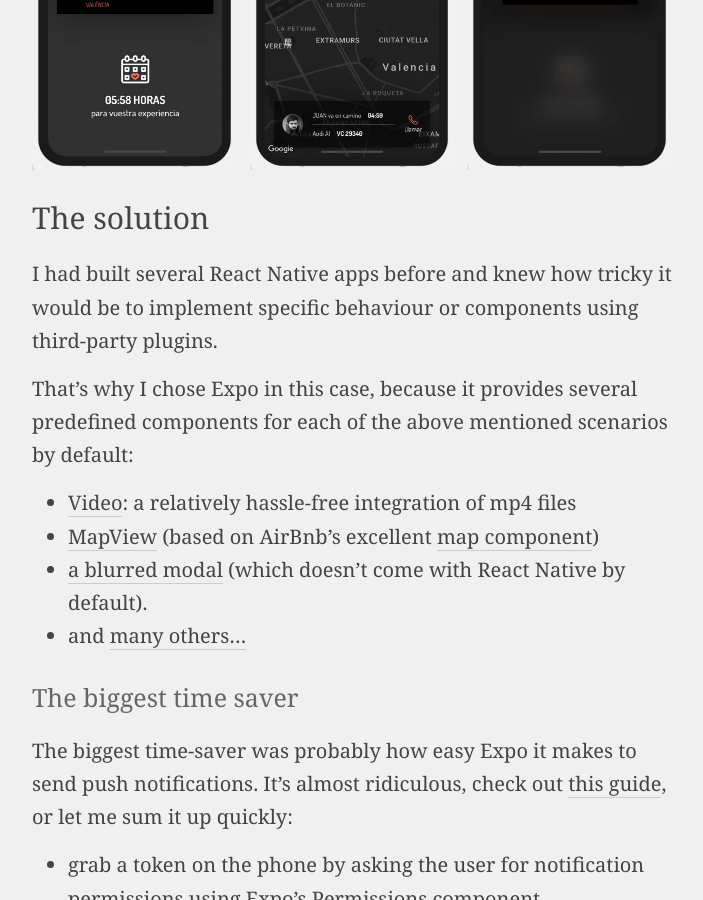
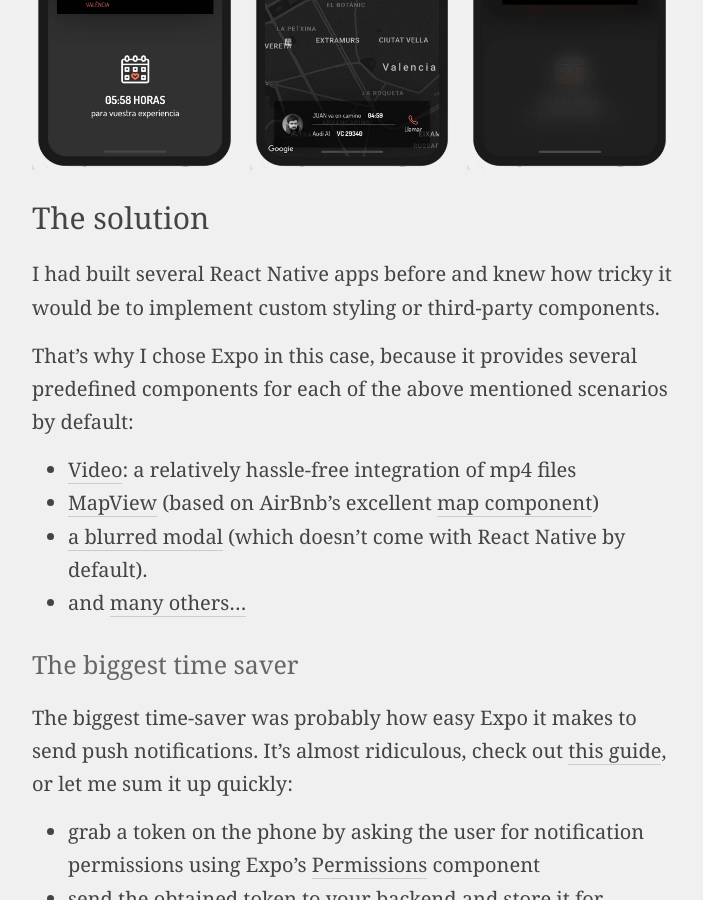
Before and after one commit to marcelkalveram/marcelkalveram.github.io, a Jekyll site: the page built from _posts/2018-05-04-speeding-up-the-build-of-a-surprise-dinner-app-with-expo.md, in a window 1280 px wide and 900 px high, scrolled down 1462 px. Shown: the whole window, without its empty margins (288-991 px from the left). Built offline with Jekyll 4.4.1, drawn with Linux system fonts in a browser that asks for light colours; comment, search, counter and statistics services are not loaded.

Commit message:
minor content changes

```diff
--- a/_posts/2018-05-04-speeding-up-the-build-of-a-surprise-dinner-app-with-expo.md
+++ b/_posts/2018-05-04-speeding-up-the-build-of-a-surprise-dinner-app-with-expo.md
@@ -41,7 +41,7 @@ Tasks in this project included:
 
 ## The solution
 
-I had built several React Native apps before and knew how tricky it would be to implement specific behaviour or components using third-party plugins.
+I had built several React Native apps before and knew how tricky it would be to implement custom styling or third-party components.
 
 That’s why I chose Expo in this case, because it provides several predefined components for each of the above mentioned scenarios by default:
 
```
